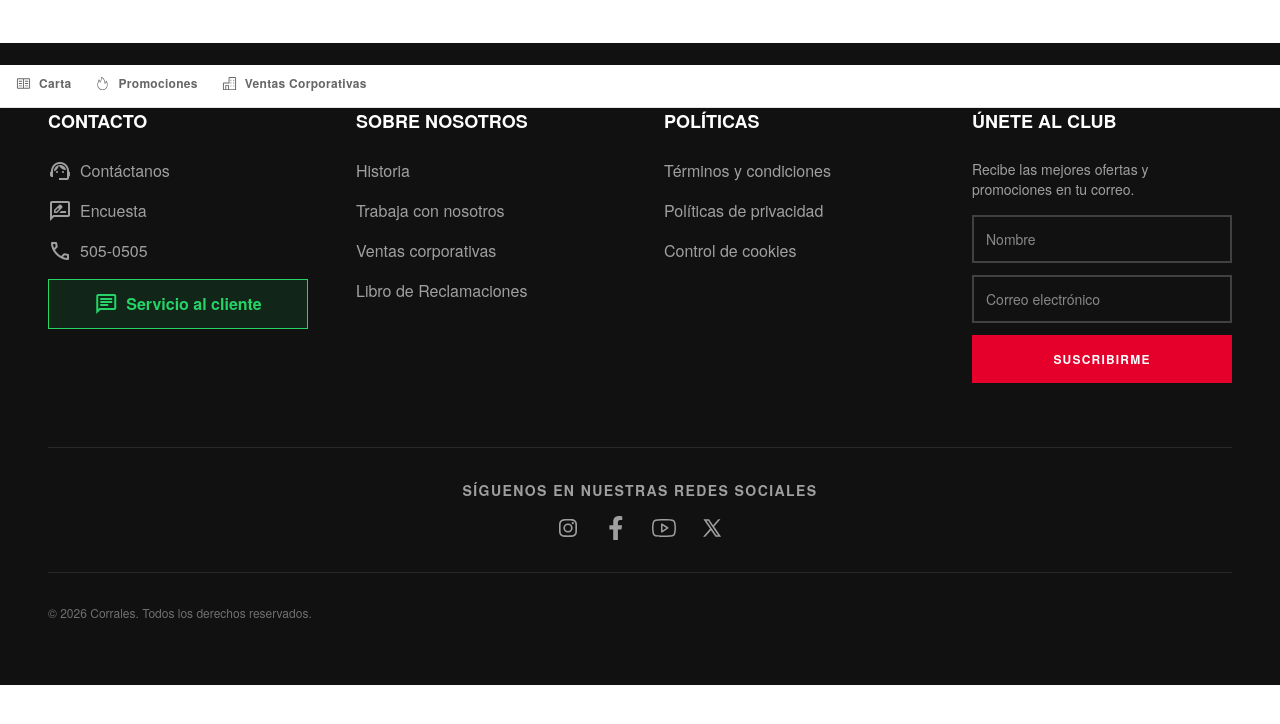
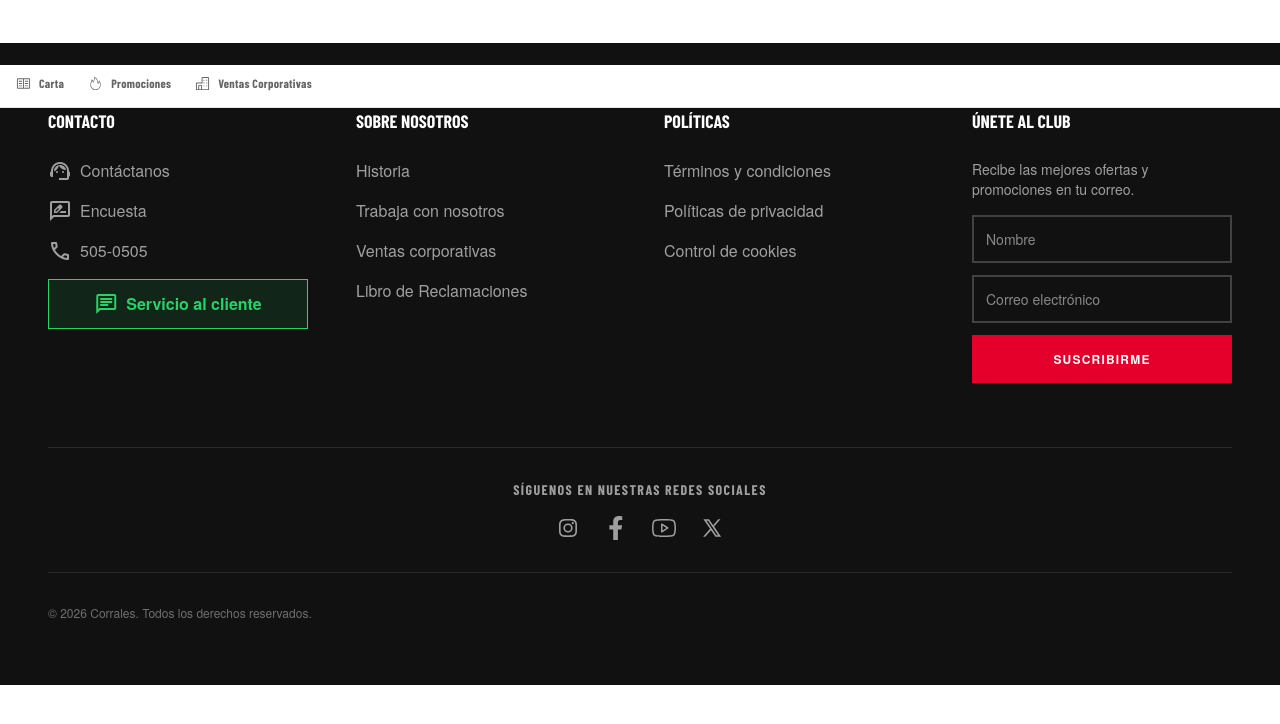
Before and after one commit to hectorDev2/corrales-web, a Next.js app: page / in a window 1280 px wide. Shown: the top 724 px of the page. Built offline with nearby package versions, Linux system fonts and the light colour scheme; no server answers; the database is empty; a web font is replaced by a local one.

Commit message:
feat: aplicar fuente y peso 800 a todos los encabezados globalmente

```diff
--- a/src/app/globals.css
+++ b/src/app/globals.css
@@ -152,6 +152,10 @@
   body {
     @apply bg-background text-foreground font-sans antialiased;
   }
+  h1, h2, h3, h4, h5, h6 {
+    font-family: var(--font-headline);
+    font-weight: 800;
+  }
 }
 
 @layer utilities {
```
